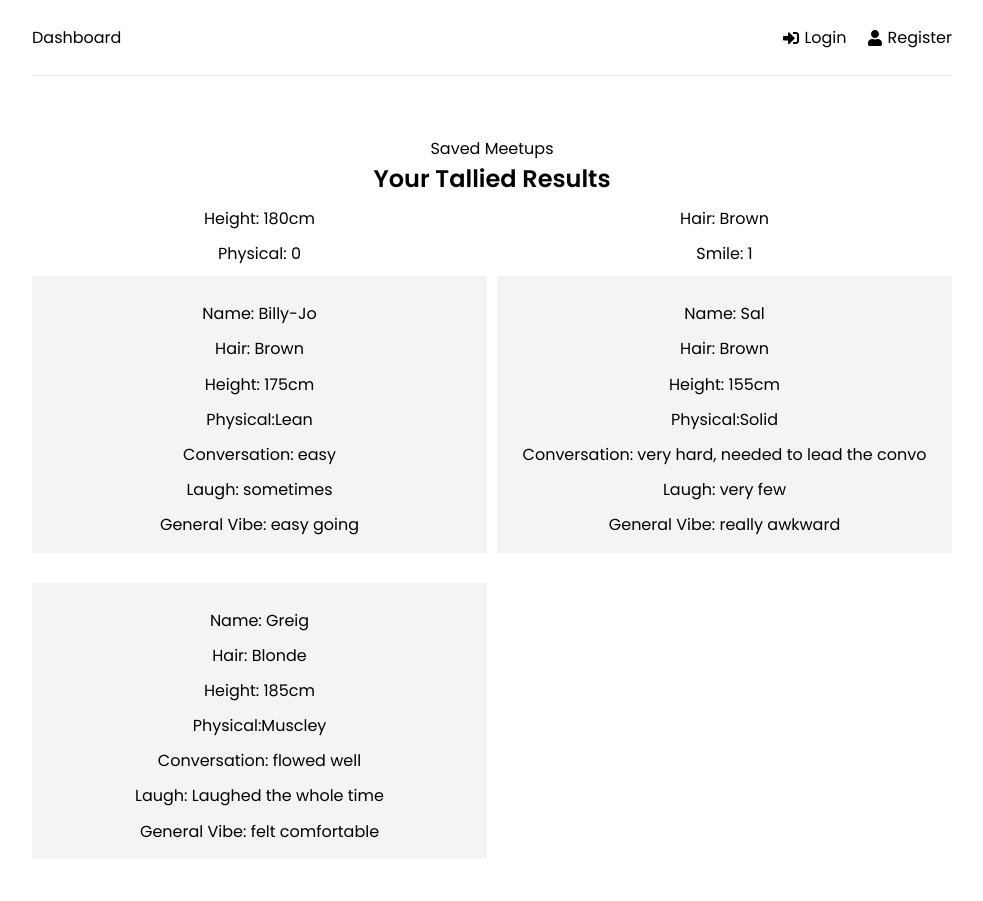
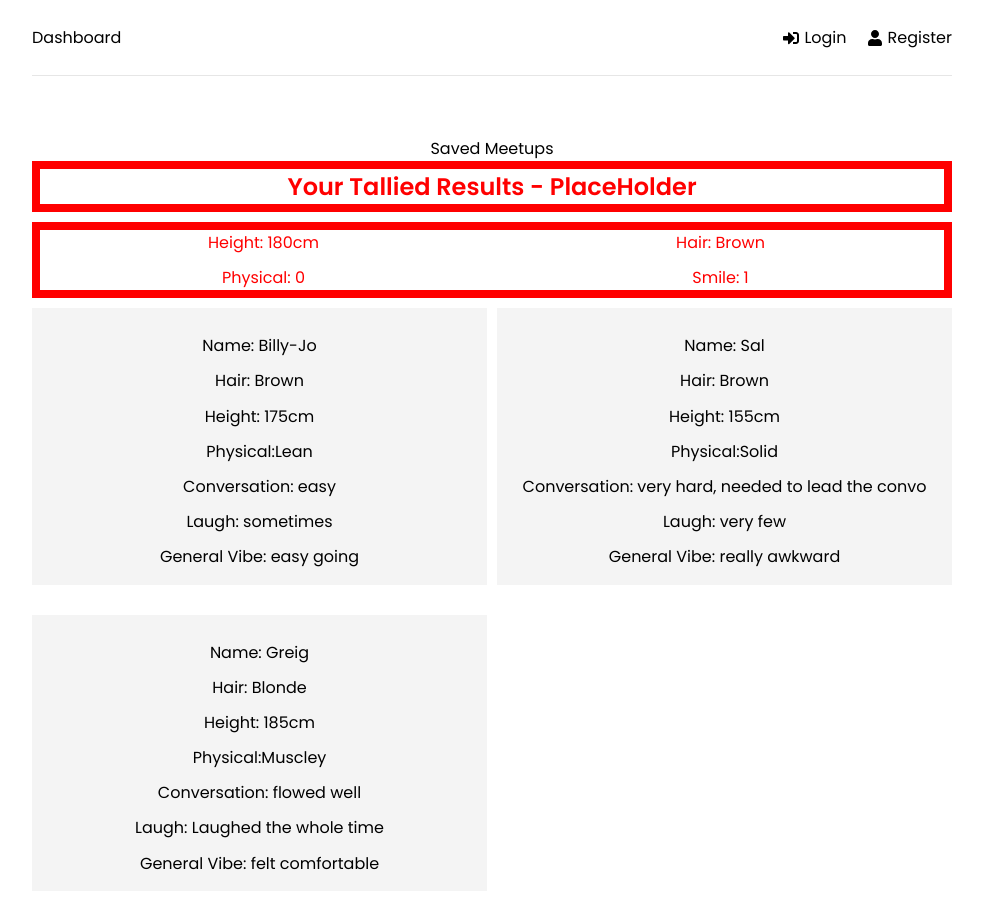
Before and after one commit to Samw1s3/your-type2, a React (Create React App) app in the folder frontend/: page /meetups in a window 1280 px wide. Shown: the whole page, without its empty margins (148-1131 px from the left). Before the commit the page ends 869 px from the top, so only its background shows below. Built offline with nearby package versions, Linux system fonts and the light colour scheme.

Commit message:
preparing to deploy

```diff
--- a/frontend/src/index.css
+++ b/frontend/src/index.css
@@ -191,6 +191,11 @@ h3 {
   animation: spin 1.2s linear infinite;
 }
 
+.test {
+  border: 8px solid red;
+  color: red;
+}
+
 @keyframes spin {
   0% {
     transform: rotate(0deg);
--- a/frontend/src/pages/dashboard.jsx
+++ b/frontend/src/pages/dashboard.jsx
@@ -37,7 +37,7 @@ function Dashboard() {
   }
   return (
     <>
-     <img src={Logo} alt="your type logo"></img>
+     <img src={Logo} alt="your type logo" width="300px"></img>
      <section className='heading'>
       <h1>Welcome {user && user.username}, <br></br>Let's find your type</h1>
       <p>Meetups Dashboard</p>
--- a/frontend/src/pages/meetups.jsx
+++ b/frontend/src/pages/meetups.jsx
@@ -4,8 +4,8 @@ function Meetups() {
     return (
         <section > Saved Meetups
             <div>
-                <h2>Your Tallied Results</h2>
-                <div className="meetups">
+                <h2 className="test">Your Tallied Results - PlaceHolder</h2>
+                <div className="meetups test">
                     <div>Height: 180cm </div><div> Hair: Brown</div> <div>Physical: 0 </div><div> Smile: 1 </div>
                 </div>
 
```
Also changed, not shown: 1 other file (tests, documents, lock files or other folders).
